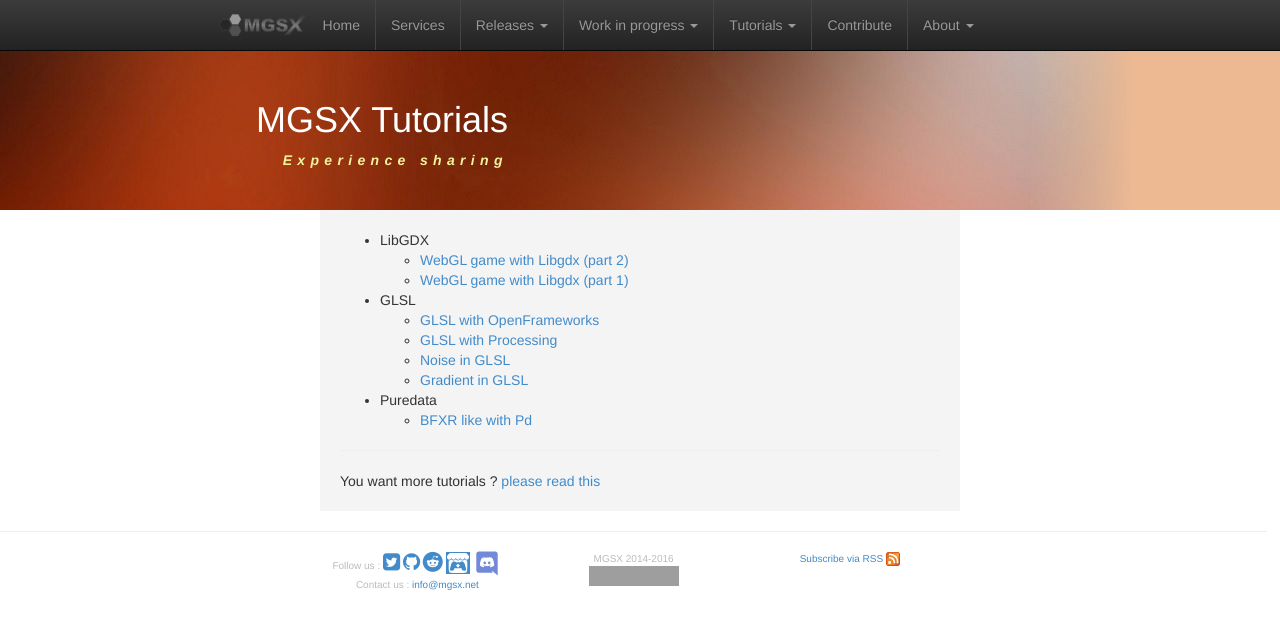
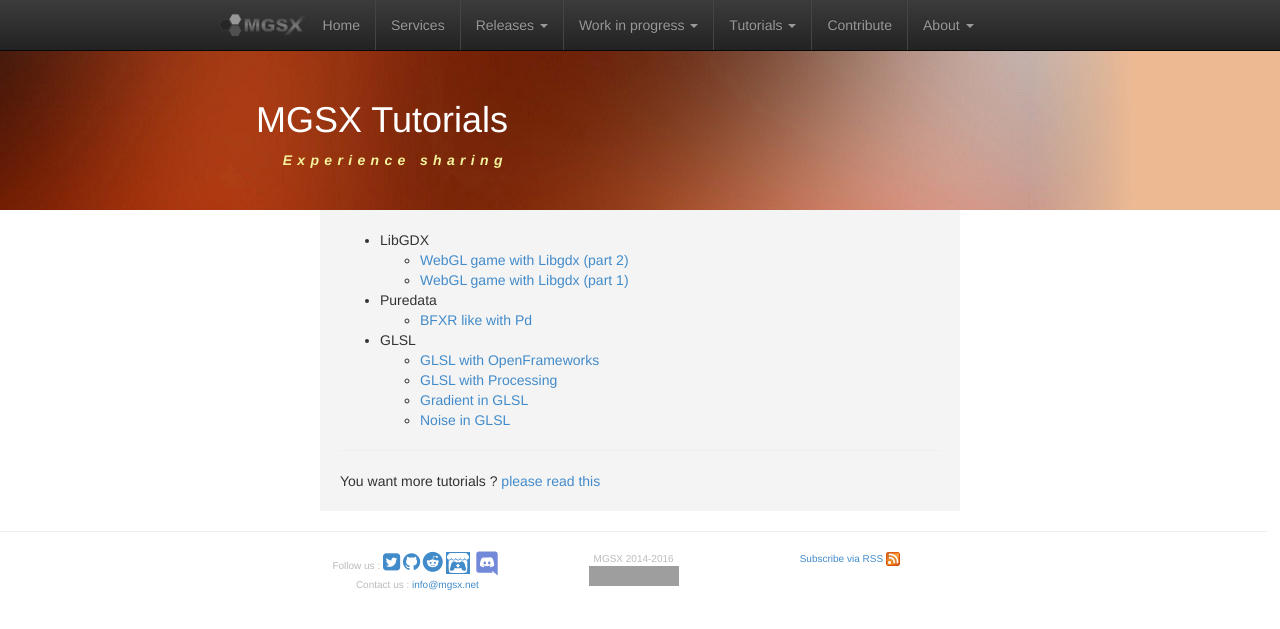
Before and after one commit to mgsx-dev/mgsx-dev.github.io, a Jekyll site: the page built from tutorials.html, in a window 1280 px wide. Shown: the top 629 px of the page. Built offline with Jekyll 4.4.1, drawn with Linux system fonts in a browser that asks for light colours; grey boxes are pictures that could not be loaded.

Commit message:
fix posts and articles grouping

```diff
--- a/_includes/header.html
+++ b/_includes/header.html
@@ -18,6 +18,11 @@
 }
 
 </style>
+{% assign all_posts = site.posts %}
+{% for article in site.articles %}
+  {% assign all_posts = all_posts | push: article %}
+{% endfor %}
+{% assign sorted_posts = all_posts | sort: "date" | reverse %}
 
     <nav class="navbar navbar-inverse navbar-fixed-top">
       <div class="navbar-inner">
@@ -41,21 +46,21 @@
                 <a class="dropdown-toggle" data-toggle="dropdown">Releases <b class="caret"></b></a>
                 <ul class="dropdown-menu inverse-dropdown">
                 <li class="dropdown-header">Games &amp; Creations</li>
-                	{% for post in site.posts %}
+                	{% for post in sorted_posts %}
                 	{% if post.categories contains 'game' and post.categories contains 'product' %}
                 	 <li><a href="{{ post.url | prepend: site.baseurl }}">{{ post.name }}</a></li>
                 	{% endif %}
                 	{% endfor %}
                   <li class="divider"></li>
                   <li class="dropdown-header">Software &amp; Plugins</li>
-                  {% for post in site.posts %}
+                  {% for post in sorted_posts %}
                   {% if post.categories contains 'software' and post.categories contains 'product' %}
                     <li><a href="{{ post.url | prepend: site.baseurl }}">{{ post.name }}</a></li>
                   {% endif %}
                   {% endfor %}
                   <li class="divider"></li>
                   <li class="dropdown-header">Libraries &amp; Tools</li>
-                  {% for post in site.posts %}
+                  {% for post in sorted_posts %}
                   {% if post.categories contains 'library' and post.categories contains 'product' %}
                     <li><a href="{{ post.url | prepend: site.baseurl }}">{{ post.name }}</a></li>
                   {% endif %}
@@ -67,21 +72,21 @@
                 <a class="dropdown-toggle" data-toggle="dropdown">Work in progress <b class="caret"></b></a>
                 <ul class="dropdown-menu inverse-dropdown">
                 <li class="dropdown-header">Games &amp; Creations</li>
-                  {% for post in site.posts %}
+                  {% for post in sorted_posts %}
                   {% if post.categories contains 'game' and post.categories contains 'wip' %}
                    <li><a href="{{ post.url | prepend: site.baseurl }}">{{ post.name }}</a></li>
                   {% endif %}
                   {% endfor %}
                   <li class="divider"></li>
                   <li class="dropdown-header">Software &amp; Plugins</li>
-                  {% for post in site.posts %}
+                  {% for post in sorted_posts %}
                   {% if post.categories contains 'software' and post.categories contains 'wip' %}
                     <li><a href="{{ post.url | prepend: site.baseurl }}">{{ post.name }}</a></li>
                   {% endif %}
                   {% endfor %}
                   <li class="divider"></li>
                   <li class="dropdown-header">Libraries &amp; Tools</li>
-                  {% for post in site.posts %}
+                  {% for post in sorted_posts %}
                   {% if post.categories contains 'library' and post.categories contains 'wip' %}
                     <li><a href="{{ post.url | prepend: site.baseurl }}">{{ post.name }}</a></li>
                   {% endif %}
@@ -94,31 +99,25 @@
                 <ul class="dropdown-menu inverse-dropdown">
 
                   <li class="dropdown-header">LibGDX</li>
-                  {% for post in site.posts %}
+                  {% for post in sorted_posts %}
                   {% if post.type == 'blog' and post.group == 'libgdx' %}
                     <li><a href="{{ post.url | prepend: site.baseurl }}">{{ post.name }}</a></li>
                   {% endif %}
                   {% endfor %}
 
-
-                  {% assign pd_posts = site.articles | where: 'group', 'pd' %}
-                  {% assign pd_posts_size = pd_posts | size %}
-                  {% if pd_posts_size != 0 %}
                   <li class="divider"></li>
 
                   <li class="dropdown-header">Puredata</li>
-                  {% for post in pd_posts %}
-
+                  {% for post in sorted_posts %}
+                  {% if post.type == 'blog' and post.group == 'pd' %}
                     <li><a href="{{ post.url | prepend: site.baseurl }}">{{ post.name }}</a></li>
-
+                  {% endif %}
                   {% endfor %}
-
-                  {% endif %}
 
                   <li class="divider"></li>
 
                   <li class="dropdown-header">GLSL</li>
-                	{% for post in site.posts %}
+                	{% for post in sorted_posts %}
                 	{% if post.type == 'blog-glsl' %}
                 	  <li><a href="{{ post.url | prepend: site.baseurl }}">{{ post.name }}</a></li>
                 	{% endif %}
@@ -152,7 +151,6 @@
                   <li><a href="{{ site.baseurl }}/whois.html">The network</a></li>
                   <li><a href="{{ site.baseurl }}/team.html">The team</a></li>
 
-
                 </ul>
               </li>
 
--- a/tutorials.html
+++ b/tutorials.html
@@ -3,37 +3,38 @@
 title: MGSX Tutorials
 subtitle: Experience sharing
 ---
-
+{% assign all_posts = site.posts %}
+{% for article in site.articles %}
+  {% assign all_posts = all_posts | push: article %}
+{% endfor %}
+{% assign sorted_posts = all_posts | sort: "date" | reverse %}
 <ul>
     <li>LibGDX</li>
     <ul>
-      {% for post in site.posts %}
+      {% for post in sorted_posts %}
       {% if post.type == 'blog' and post.group == 'libgdx' %}
         <li><a href="{{ post.url | prepend: site.baseurl }}">{{ post.name }}</a></li>
       {% endif %}
       {% endfor %}
     </ul>
+
+    <li>Puredata</li>
+    <ul>
+      {% for post in sorted_posts %}
+        {% if post.type == 'blog' and post.group == 'pd' %}
+          <li><a href="{{ post.url | prepend: site.baseurl }}">{{ post.name }}</a></li>
+        {% endif %}
+        {% endfor %}
+    </ul>
+
     <li>GLSL</li>
     <ul>
-      {% for post in site.posts %}
+      {% for post in sorted_posts %}
         {% if post.type == 'blog-glsl' %}
           <li><a href="{{ post.url | prepend: site.baseurl }}">{{ post.name }}</a></li>
         {% endif %}
         {% endfor %}
     </ul>
-
-    {% assign pd_posts = site.articles | where: 'group', 'pd' %}
-    {% assign pd_posts_size = pd_posts | size %}
-    {% if pd_posts_size != 0 %}
-
-    <li>Puredata</li>
-    <ul>
-      {% for post in pd_posts %}
-        <li><a href="{{ post.url | prepend: site.baseurl }}">{{ post.name }}</a></li>
-      {% endfor %}
-    </ul>
-
-    {% endif %}
 
     <!--
     <li>Misc</li>
```
